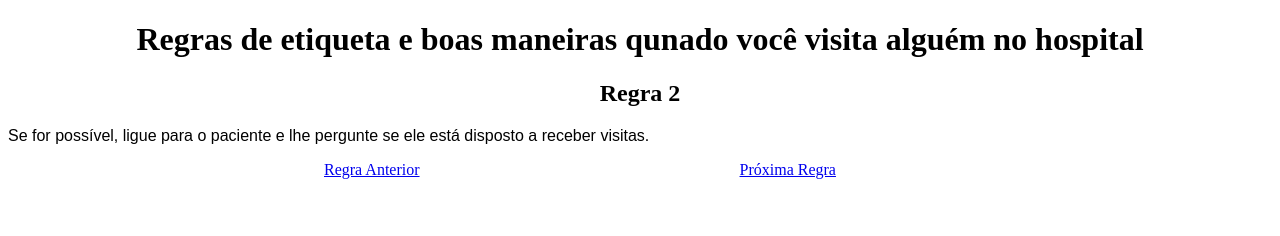
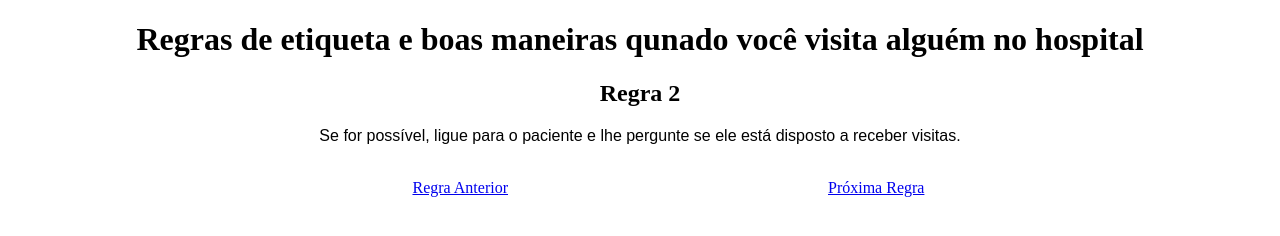
Before and after one commit to Estherevelyn/curso_front_end, a plain HTML site: page lista_de_exercícios/Questão6/Regra2.html in a window 1280 px wide. Drawn offline with Linux system fonts and the light colour scheme.

Commit message:
corrigindo erros

```diff
--- a/lista_de_exercícios/Questão6/Regra2.html
+++ b/lista_de_exercícios/Questão6/Regra2.html
@@ -10,10 +10,11 @@
 
     <h2 style="text-align: center;">Regra 2</h2>
 
-    <p style="font-family: Arial, Helvetica, sans-serif; font-size: 2; text-align: justify;">Se for possível, ligue para o paciente e lhe pergunte se ele está disposto a receber
+    <p style="font-family: Arial, Helvetica, sans-serif; font-size: 2; text-align: center;">Se for possível, ligue para o paciente e lhe pergunte se ele está disposto a receber
         visitas.</p>
+    <br>
 
-    <a href="http://127.0.0.1:5500/lista_de_exerc%C3%ADcios/Quest%C3%A3o6/Regra1.html"   style="margin-left: 25%;">Regra Anterior</a>
+    <a href="http://127.0.0.1:5500/lista_de_exerc%C3%ADcios/Quest%C3%A3o6/Regra1.html"   style="margin-left: 32%;">Regra Anterior</a>
     <a href="http://127.0.0.1:5500/lista_de_exerc%C3%ADcios/Quest%C3%A3o6/Regra3.html" style="margin-left: 25%;">Próxima Regra</a>
 
 </body>
```
Also changed, not shown: lista_de_exercícios/Questão6/Regra3.html (+2 -3 lines).
